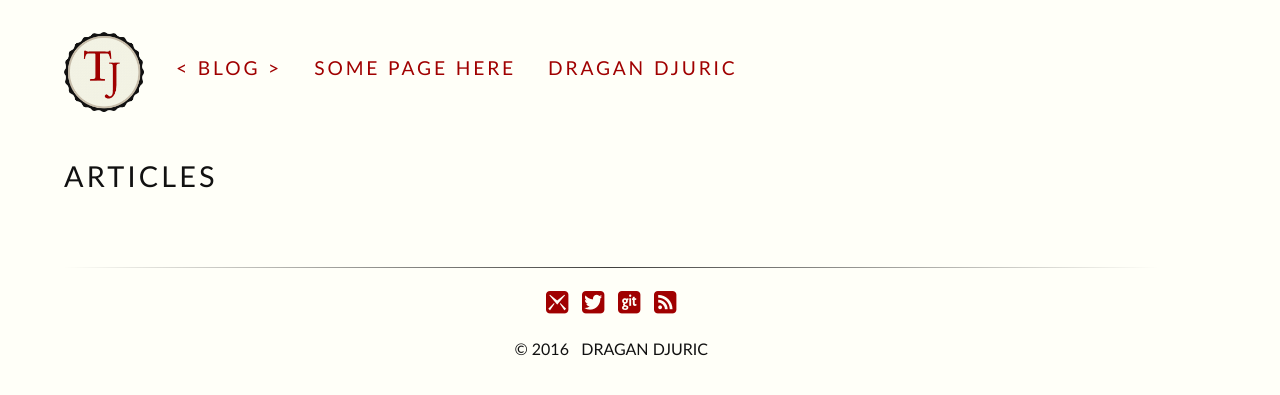
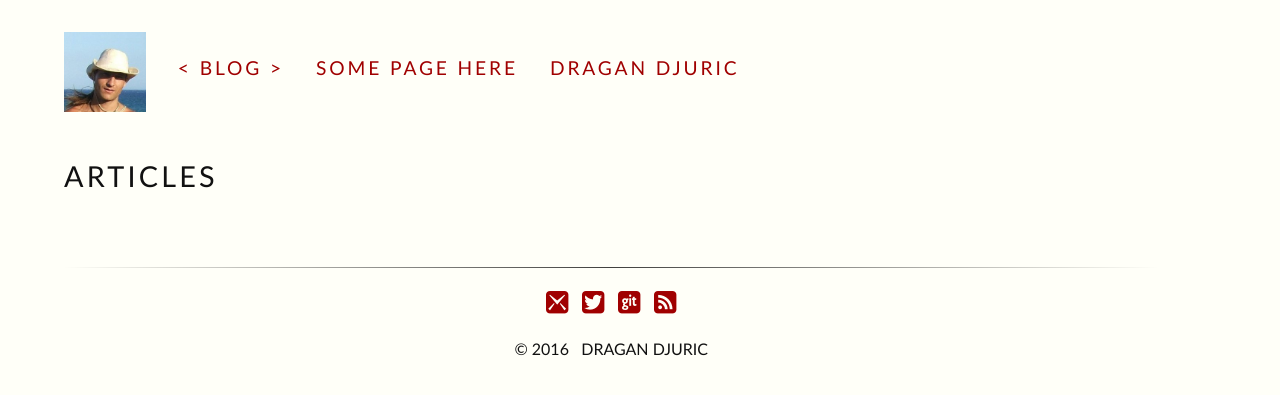
Before and after one commit to blueberry/blueberry.github.io, a Jekyll site: the page built from index.html, in a window 1280 px wide. Shown: the top 395 px of the page. Built offline with Jekyll 4.4.1, drawn with Linux system fonts in a browser that asks for light colours.

Commit message:
Added photo.

```diff
--- a/_includes/header.html
+++ b/_includes/header.html
@@ -1,7 +1,7 @@
 <!--- Header and nav template site-wide -->
 <header>
     <nav class="group">
-	<a href="{{site.baseurl}}/"><img class="badge" src="{{site.baseurl}}/assets/img/badge_1.png" alt="CH"></a>
+	<a href="{{site.baseurl}}/"><img class="badge" src="{{site.baseurl}}/assets/img/dragan.jpg" alt="CH"></a>
 	{% for node in site.pages %}
 		{% unless node.nav_exclude %}
 		    {% if page.url == node.url %}
```
Also changed, not shown: assets/img/badge.png (deleted), assets/img/badge_1.png (deleted), assets/img/badge_2.png (deleted), assets/img/badge_3.png (deleted), assets/img/dragan.jpg (added), assets/img/figure1.png (deleted), assets/img/figure2.png (deleted), assets/img/figure3.png (deleted), assets/img/napoleons-march.png (deleted), 4 other files.
